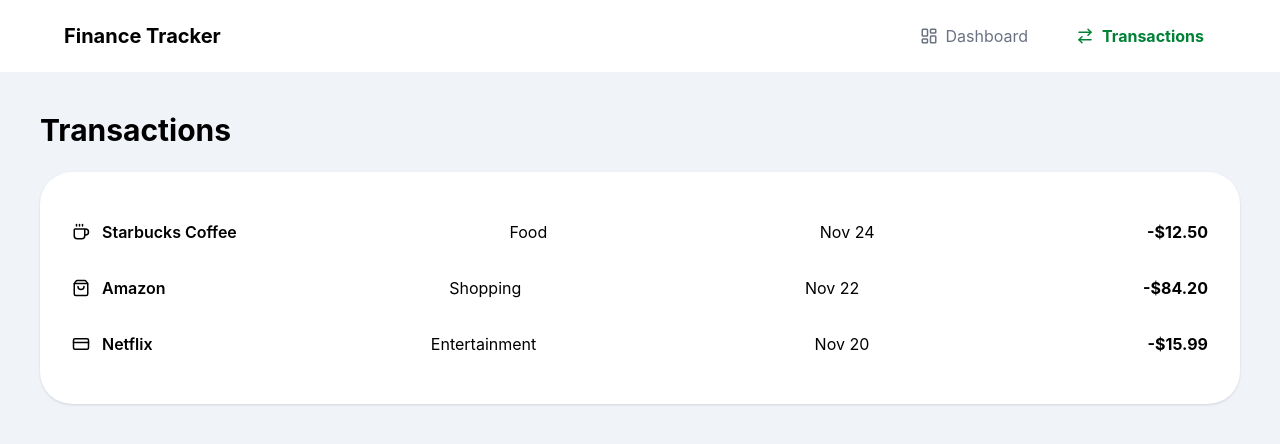
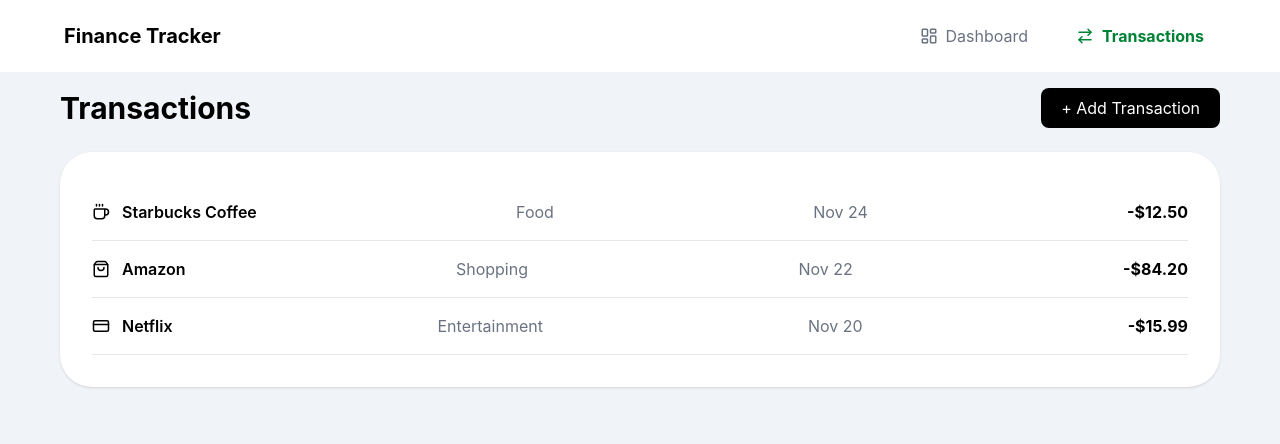
Before and after one commit to muluken2021/cs50_FinalProject, a React app in the folder frontend/: page /transactions in a window 1280 px wide. Shown: the top 444 px of the page. Built offline with nearby package versions, Linux system fonts and the light colour scheme; the HTML template or start-up script is replaced by a standard one.

Commit message:
updating transaction

```diff
--- a/frontend/src/App.jsx
+++ b/frontend/src/App.jsx
@@ -15,7 +15,7 @@ function App() {
         <Navbar />
 
         {/* Page Content */}
-        <main className="flex-1 p-4 sm:p-10 overflow-y-auto">
+        <main className="flex-1 p-4 sm:px-15 overflow-y-auto">
           <Routes>
             <Route path="/" element={<Dashboard />} />
             <Route path="/transactions" element={<Transactions />} />
--- a/frontend/src/components/Transactions.jsx
+++ b/frontend/src/components/Transactions.jsx
@@ -1,30 +1,90 @@
-import React from "react";
-import { Coffee, ShoppingBag, CreditCard } from "lucide-react";
-
-const transactions = [
-  { id: 1, name: "Starbucks Coffee", category: "Food", date: "Nov 24", amount: "-$12.50", icon: <Coffee size={18}/> },
-  { id: 2, name: "Amazon", category: "Shopping", date: "Nov 22", amount: "-$84.20", icon: <ShoppingBag size={18}/> },
-  { id: 3, name: "Netflix", category: "Entertainment", date: "Nov 20", amount: "-$15.99", icon: <CreditCard size={18}/> }
-];
+import React, { useState } from "react";
+import { Coffee, ShoppingBag, CreditCard, X } from "lucide-react";
 
 const Transactions = () => {
+
+  const [transactions, setTransactions] = useState([
+    { id: 1, name: "Starbucks Coffee", category: "Food", date: "Nov 24", amount: "-$12.50", icon: <Coffee size={18}/> },
+    { id: 2, name: "Amazon", category: "Shopping", date: "Nov 22", amount: "-$84.20", icon: <ShoppingBag size={18}/> },
+    { id: 3, name: "Netflix", category: "Entertainment", date: "Nov 20", amount: "-$15.99", icon: <CreditCard size={18}/> }
+  ]);
+
+  const [open, setOpen] = useState(false);
+
+  const [form, setForm] = useState({
+    name: "",
+    category: "",
+    amount: "",
+    date: ""
+  });
+
+  const handleChange = (e) => {
+    setForm({
+      ...form,
+      [e.target.name]: e.target.value
+    });
+  };
+
+  const addTransaction = (e) => {
+    e.preventDefault();
+
+    const newTransaction = {
+      id: Date.now(),
+      ...form,
+      amount: `$${form.amount}`,
+      icon: <CreditCard size={18}/>
+    };
+
+    setTransactions([newTransaction, ...transactions]);
+
+    setForm({
+      name: "",
+      category: "",
+      amount: "",
+      date: ""
+    });
+
+    setOpen(false);
+  };
+
   return (
     <div>
 
-      <h1 className="text-3xl font-bold mb-6">Transactions</h1>
+      {/* Header */}
+      <div className="flex justify-between items-center mb-6">
 
-      <div className="bg-white rounded-[32px] p-8 shadow-sm">
+        <h1 className="text-2xl md:text-3xl font-bold">
+          Transactions
+        </h1>
+
+        <button
+          onClick={() => setOpen(true)}
+          className="bg-black text-white px-5 py-2 rounded-lg hover:bg-gray-800 transition"
+        >
+          + Add Transaction
+        </button>
+
+      </div>
+
+      {/* Transactions List */}
+      <div className="bg-white rounded-[32px] p-6 md:p-8 shadow-sm">
 
         {transactions.map((tx) => (
-          <div key={tx.id} className="flex justify-between py-4 ">
+          <div
+            key={tx.id}
+            className="flex flex-col md:flex-row md:items-start justify-between py-4 border-b border-gray-200 gap-2"
+          >
 
             <div className="flex items-center gap-3">
               {tx.icon}
               <span className="font-semibold">{tx.name}</span>
             </div>
 
-            <span>{tx.category}</span>
-            <span>{tx.date}</span>
+            <div className="flex items-start gap-3">
+            <span className="text-gray-500">{tx.category}</span>
+            </div>
+            <span className="text-gray-500">{tx.date}</span>
+
             <span className="font-bold">{tx.amount}</span>
 
           </div>
@@ -32,6 +92,81 @@ const Transactions = () => {
 
       </div>
 
+      {/* Modal */}
+      {open && (
+
+        <div className="fixed inset-0 bg-black/40 flex items-center justify-center p-4">
+
+          <div className="bg-white w-full max-w-md rounded-2xl p-6 relative">
+
+            {/* Close Button */}
+            <button
+              onClick={() => setOpen(false)}
+              className="absolute right-4 top-4 text-gray-500"
+            >
+              <X size={20}/>
+            </button>
+
+            <h2 className="text-xl font-bold mb-4">
+              Add Transaction
+            </h2>
+
+            <form onSubmit={addTransaction} className="space-y-4">
+
+              <input
+                type="text"
+                name="name"
+                placeholder="Transaction name"
+                value={form.name}
+                onChange={handleChange}
+                className="w-full border p-3 rounded-lg"
+                required
+              />
+
+              <input
+                type="text"
+                name="category"
+                placeholder="Category"
+                value={form.category}
+                onChange={handleChange}
+                className="w-full border p-3 rounded-lg"
+                required
+              />
+
+              <input
+                type="number"
+                name="amount"
+                placeholder="Amount"
+                value={form.amount}
+                onChange={handleChange}
+                className="w-full border p-3 rounded-lg"
+                required
+              />
+
+              <input
+                type="date"
+                name="date"
+                value={form.date}
+                onChange={handleChange}
+                className="w-full border p-3 rounded-lg"
+                required
+              />
+
+              <button
+                type="submit"
+                className="w-full bg-black text-white py-3 rounded-lg hover:bg-gray-800"
+              >
+                Add Transaction
+              </button>
+
+            </form>
+
+          </div>
+
+        </div>
+
+      )}
+
     </div>
   );
 };
```
